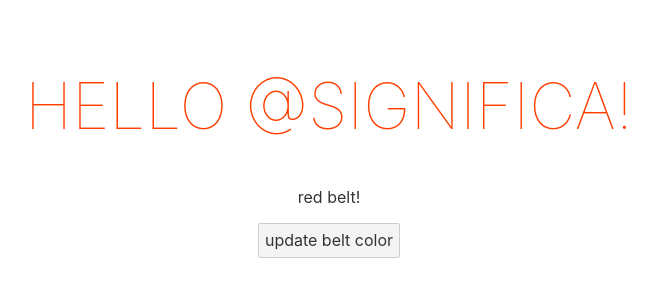
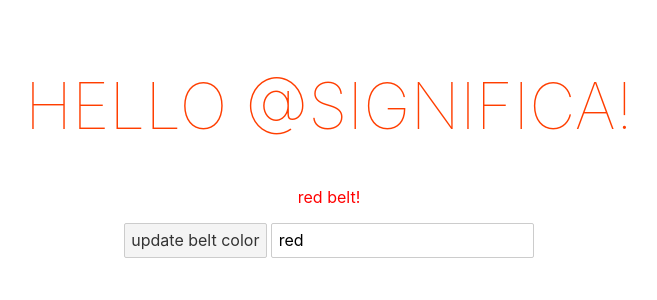
Before and after one commit to PedroLunet/svelteTutorial, a Svelte app: page / in a window 1280 px wide. Shown: the top 300 px of the page, without its empty margins (311-968 px from the left). Built offline with nearby package versions, Linux system fonts and the light colour scheme.

Commit message:
User Input & Data Binding

```diff
--- a/src/App.svelte
+++ b/src/App.svelte
@@ -4,12 +4,18 @@
 	const handleClick = () => {
 		beltColor = beltColor === 'red' ? 'blue' : 'red';
 	};
+
+	const handleInput = (e) => {
+		beltColor = e.target.value;
+	};
 </script>
 
 <main>
 	<h1>Hello {name}!</h1>
-	<p>{beltColor} belt!</p>
+	<p style="color:{beltColor}">{beltColor} belt!</p>
 	<button on:click={handleClick}> update belt color</button>
+	<!-- <input on:input={handleInput} type=text value={beltColor} /> -->
+	<input bind:value={beltColor} />
 </main>
 
 <style>
```
